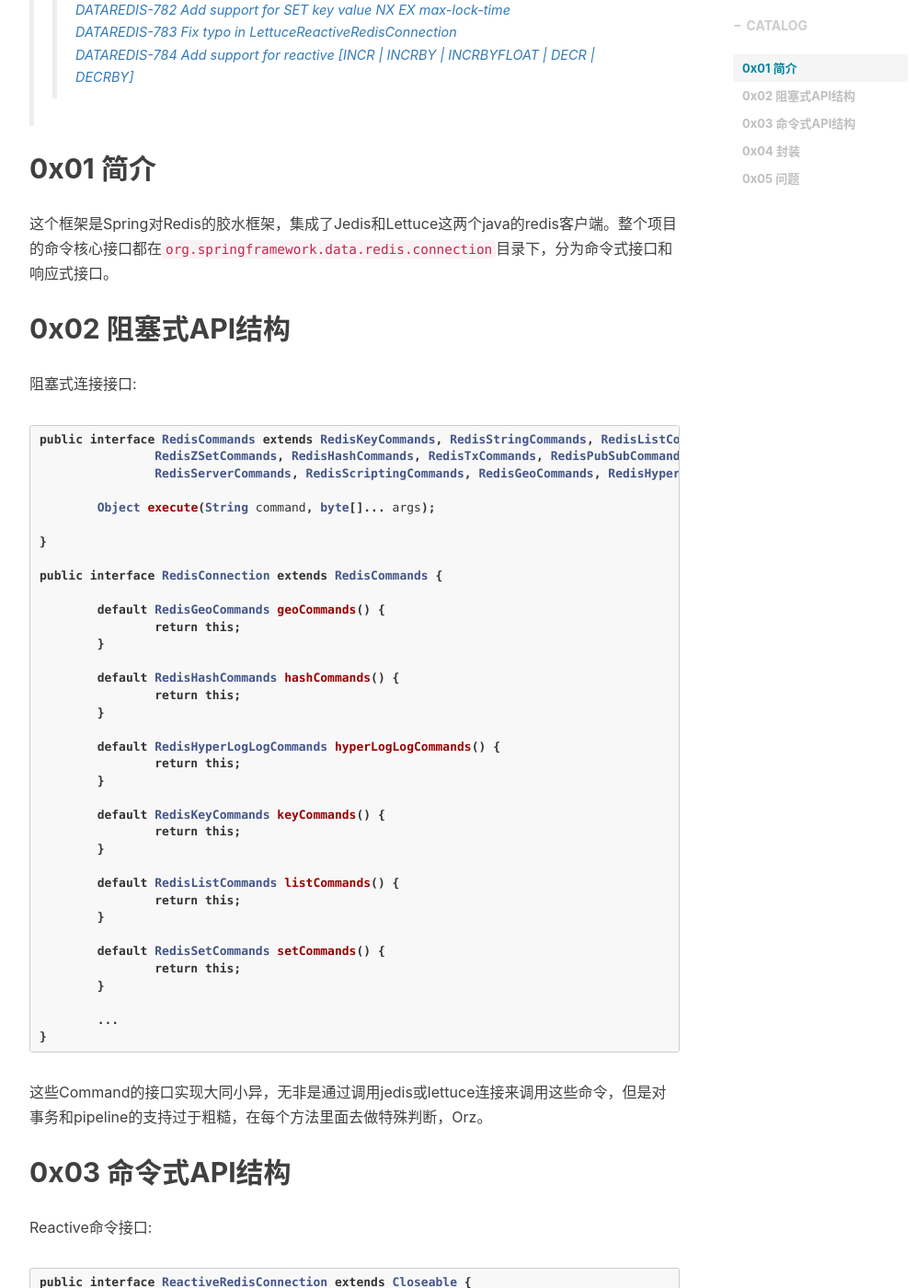
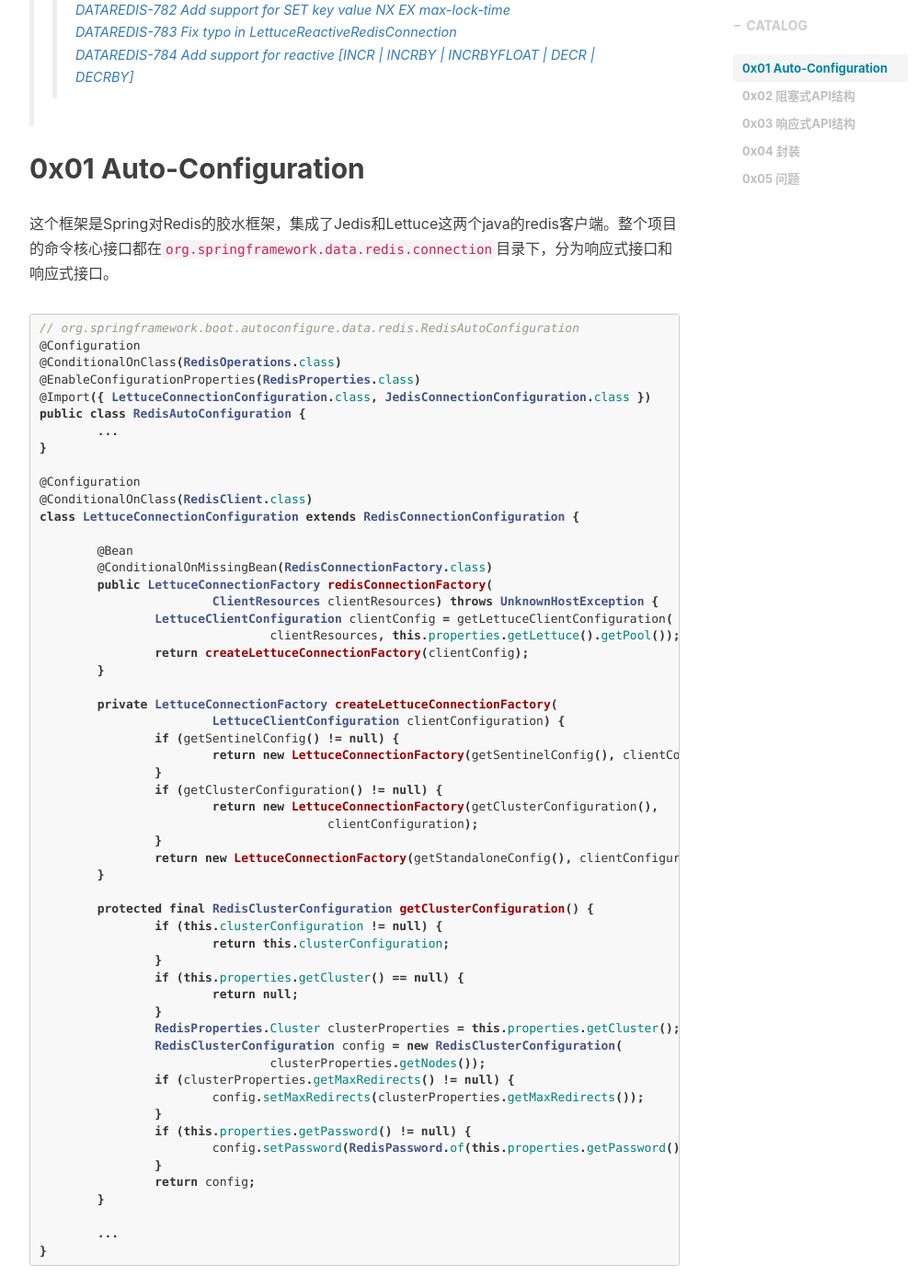
Before and after one commit to SystemOutPrint/systemoutprint.github.io, a Jekyll site: the page built from _posts/2018-03-13-Spring Data Redis源码分析.md, in a window 1280 px wide and 1400 px high, scrolled down 679 px. Shown: the whole window at 92% size, without its empty margins (233-1229 px from the left). Built offline with Jekyll 4.4.1, drawn with Linux system fonts in a browser that asks for light colours; nearby versions of some CDN libraries; comment, search, counter and statistics services are not loaded; some of the changed text lies outside the part shown.

Commit message:
提交Spring Data Redis修改

````diff
--- a/_posts/2018-03-13-Spring Data Redis源码分析.md
+++ b/_posts/2018-03-13-Spring Data Redis源码分析.md
@@ -18,8 +18,66 @@
 >> [DATAREDIS-783 Fix typo in LettuceReactiveRedisConnection](https://github.com/spring-projects/spring-data-redis/pull/321)<br>
 >> [DATAREDIS-784 Add support for reactive [INCR | INCRBY | INCRBYFLOAT | DECR | DECRBY]](https://github.com/spring-projects/spring-data-redis/pull/322)
 
-## 0x01 简介
-这个框架是Spring对Redis的胶水框架，集成了Jedis和Lettuce这两个java的redis客户端。整个项目的命令核心接口都在`org.springframework.data.redis.connection`目录下，分为命令式接口和响应式接口。
+## 0x01 Auto-Configuration
+这个框架是Spring对Redis的胶水框架，集成了Jedis和Lettuce这两个java的redis客户端。整个项目的命令核心接口都在`org.springframework.data.redis.connection`目录下，分为响应式接口和响应式接口。
+```java
+// org.springframework.boot.autoconfigure.data.redis.RedisAutoConfiguration
+@Configuration
+@ConditionalOnClass(RedisOperations.class)
+@EnableConfigurationProperties(RedisProperties.class)
+@Import({ LettuceConnectionConfiguration.class, JedisConnectionConfiguration.class })
+public class RedisAutoConfiguration {
+	...
+}
+
+@Configuration
+@ConditionalOnClass(RedisClient.class)
+class LettuceConnectionConfiguration extends RedisConnectionConfiguration {
+
+	@Bean
+	@ConditionalOnMissingBean(RedisConnectionFactory.class)
+	public LettuceConnectionFactory redisConnectionFactory(
+			ClientResources clientResources) throws UnknownHostException {
+		LettuceClientConfiguration clientConfig = getLettuceClientConfiguration(
+				clientResources, this.properties.getLettuce().getPool());
+		return createLettuceConnectionFactory(clientConfig);
+	}
+
+	private LettuceConnectionFactory createLettuceConnectionFactory(
+			LettuceClientConfiguration clientConfiguration) {
+		if (getSentinelConfig() != null) {
+			return new LettuceConnectionFactory(getSentinelConfig(), clientConfiguration);
+		}
+		if (getClusterConfiguration() != null) {
+			return new LettuceConnectionFactory(getClusterConfiguration(),
+					clientConfiguration);
+		}
+		return new LettuceConnectionFactory(getStandaloneConfig(), clientConfiguration);
+	}
+
+	protected final RedisClusterConfiguration getClusterConfiguration() {
+		if (this.clusterConfiguration != null) {
+			return this.clusterConfiguration;
+		}
+		if (this.properties.getCluster() == null) {
+			return null;
+		}
+		RedisProperties.Cluster clusterProperties = this.properties.getCluster();
+		RedisClusterConfiguration config = new RedisClusterConfiguration(
+				clusterProperties.getNodes());
+		if (clusterProperties.getMaxRedirects() != null) {
+			config.setMaxRedirects(clusterProperties.getMaxRedirects());
+		}
+		if (this.properties.getPassword() != null) {
+			config.setPassword(RedisPassword.of(this.properties.getPassword()));
+		}
+		return config;
+	}
+
+	...
+}
+```
+`RedisAutoConfiguration`判断是否有Lettuce的依赖，然后解析`spring.redis`的`ConfigurationProperties`创建好配置Bean或者通过`ObjectProvider`来获取各种配置bean。
 
 ## 0x02 阻塞式API结构
 
@@ -63,9 +121,9 @@
 }
 ```
 
-这些Command的接口实现大同小异，无非是通过调用jedis或lettuce连接来调用这些命令，但是对事务和pipeline的支持过于粗糙，在每个方法里面去做特殊判断，Orz。
+Spring Data Redis基于命令模式，这些Command的接口实现大同小异，无非是通过调用jedis或lettuce连接中的`execute`方法来调用这些命令，实现在standalone和cluster不同环境中的调用。但是对阻塞式接口的事务和pipeline的支持过于粗糙，需要在每个方法里面去做特殊判断，Orz。
 
-## 0x03 命令式API结构
+## 0x03 响应式API结构
 Reactive命令接口:<br>
 ```java
 public interface ReactiveRedisConnection extends Closeable {
@@ -121,7 +179,7 @@
 同阻塞式接口类似，也是在调用lettuce提供的响应式接口。
 
 ## 0x04 封装
-无论是命令式还是响应式的接口，Commands方法对用户都不是很友好，所以Spring Data Redis封装了一层Operations接口，用来适配Commands接口里的对应方法，方便使用者使用。
+无论是响应式还是阻塞式的接口，Commands方法对用户都不是很友好，所以Spring Data Redis封装了一层Operations接口，用来适配Commands接口里的对应方法(ShortCut)，方便使用者使用。
 
 ## 0x05 问题
 目前Spring Data Redis 2.0还是存在一些问题的，比如Reactive命令接口支持不完善，没有对事务、pipeline的支持。<br>
````
